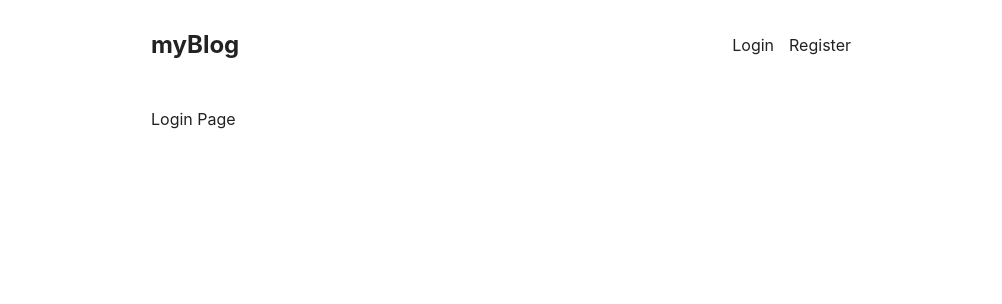
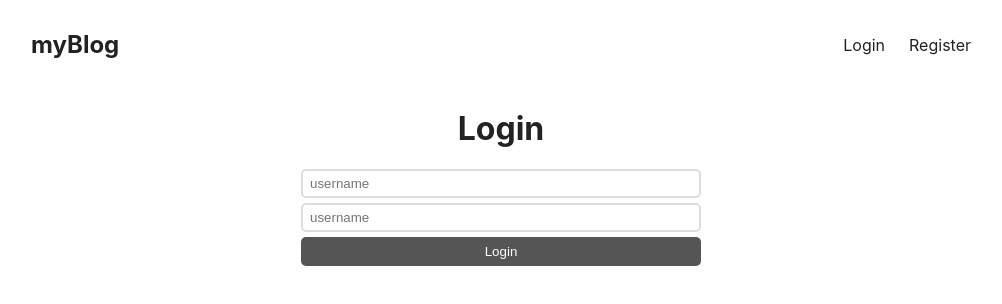
Before and after one commit to piran777/Full-Stack-Blogging-Platform, a React (Create React App) app in the folder client/: page /login in a window 1280 px wide. Shown: the top 304 px of the page, without its empty margins (139-1141 px from the left). Built offline with nearby package versions, Linux system fonts and the light colour scheme.

Commit message:
Made a login and register page with correct routing

```diff
--- a/client/src/App.css
+++ b/client/src/App.css
@@ -1,82 +1,99 @@
+*{
+  box-sizing: border-box;
+}
+a{
+  cursor: pointer;
+}
 body{
   color: #222;
 }
 img{
-
   max-width: 100%;
 }
-
 main{
   padding: 10px;
-  max-width: 700px;
+  max-width: 960px;
   margin: 0 auto;
 }
-
 header{
-  display: flex;
-  justify-content: space-between;
-  margin-top:20px;
+  display:flex;
+  justify-content:space-between;
+  margin-top: 20px;
   margin-bottom: 50px;
   align-items: center;
-
 }
-
 header a{
   text-decoration:none;
   color: inherit;
-
 }
-
 header a.logo{
   font-weight: bold;
   font-size: 1.5rem;
-
 }
-
 header nav{
-  display: flex;
-  gap: 15px;
+  display:flex;
+  gap: 24px;
 }
 
 div.entry{
   display: grid;
-  grid-template-columns: 0.9fr 1.1fr;
+  grid-template-columns: 1fr;
   gap: 20px;
-
   margin-bottom: 30px;
-
 }
-
-div.entry div.img{
-
-width: 40%;
-
-
+@media screen and (min-width: 700px) {
+  div.entry{
+      grid-template-columns: .9fr 1.1fr;
+  }
 }
 
 div.entry div.texts h2{
-
-  margin: 0;
-  font-size: 1.8rem;
+  margin:0;
+  font-size: 2rem;
 }
-
+div.entry div.texts a{
+  text-decoration:none;
+  color: inherit;
+}
 div.entry p.info{
-
-  margin: 6px 0;
-  color: #999;
-  font-size: .7rem;
+  margin:24px 0;
+  color: #888;
+  font-size:1rem;
   font-weight: bold;
   display: flex;
   gap: 10px;
-
 }
 div.entry p.info a.author{
-  color: #444;
+  color:#333;
+}
+div.entry p.summary{
+  margin:10px 0;
+  line-height: 1.8rem;
 }
 
-div.entry p.summary{
-
-  margin:10px 0;
-  line-height:1.5rem;
-
+form.login, form.register{
+  max-width: 400px;
+  margin: 0 auto;
 }
+form h1{
+  text-align: center;
+}
+input{
+  display: block;
+  margin-bottom: 5px;
+  width: 100%;
+  padding: 5px 7px;
+  border: 2px solid #ddd;
+  border-radius: 5px;
+  background-color: #fff;
+}
+button{
+  cursor: pointer;
+  width: 100%;
+  display: block;
+  background-color: #555;
+  border:0;
+  color: #fff;
+  border-radius: 5px;
+  padding: 7px 0;
+}
--- a/client/src/App.js
+++ b/client/src/App.js
@@ -3,6 +3,9 @@
 import Post from "./Post";
 import Layout from "./Layout";
 import {Route, Routes} from "react-router-dom";
+import IndexPage from './pages/indexPage';
+import LoginPage from './pages/LoginPage';
+import RegisterPage from './pages/RegisterPage';
 
 function App() {
   return (
@@ -10,16 +13,20 @@
     <Routes>
       <Route path = "/" element = {<Layout />}>
       <Route index element={
-          <Post />
+          <IndexPage />
       } />
       <Route path = {"/login"} element = {
+        <LoginPage />
 
-          <div>
-            Login Page
-          </div>
+      }/>
+
+      <Route path = {"/register"} element = {
+        <RegisterPage />
+
       }/>
 
     </Route>
+
     </Routes>
   );
 }
--- a/client/src/Header.js
+++ b/client/src/Header.js
@@ -5,7 +5,7 @@
     return(
         <header>
 
-        <a href = "" className  = "logo">myBlog</a>
+        <Link to = "/" className  = "logo">myBlog</Link>
         <nav>
           <Link to="/login">Login</Link>
           <Link to="/register">Register</Link>
--- /dev/null
+++ b/client/src/pages/LoginPage.js
@@ -0,0 +1,19 @@
+import '../App.css';
+export default function LoginPage(){
+
+    return(
+        <>
+
+            <form className ="login">
+                <h1>Login</h1>
+                <input type = "text" placeholder ="username" />
+                <input type = "password" placeholder ="username" />
+                <button> Login</button>
+
+
+            </form>
+
+
+        </>
+    );
+}
--- /dev/null
+++ b/client/src/pages/RegisterPage.js
@@ -0,0 +1,14 @@
+import '../App.css';
+export default function RegisterPage(){
+
+    return(
+        <form className ="register">
+            <h1>Register</h1>
+            <input type = "text" placeholder ="username" />
+            <input type = "password" placeholder ="password" />
+            <button> Register</button>
+
+
+            </form>
+    );
+}
--- /dev/null
+++ b/client/src/pages/indexPage.js
@@ -0,0 +1,14 @@
+import '../App.css';
+import Post from "../Post";
+
+export default function indexPage(){
+    return(
+        <>
+
+        <Post />
+        <Post />
+        <Post />
+
+        </>
+    )
+}
```
